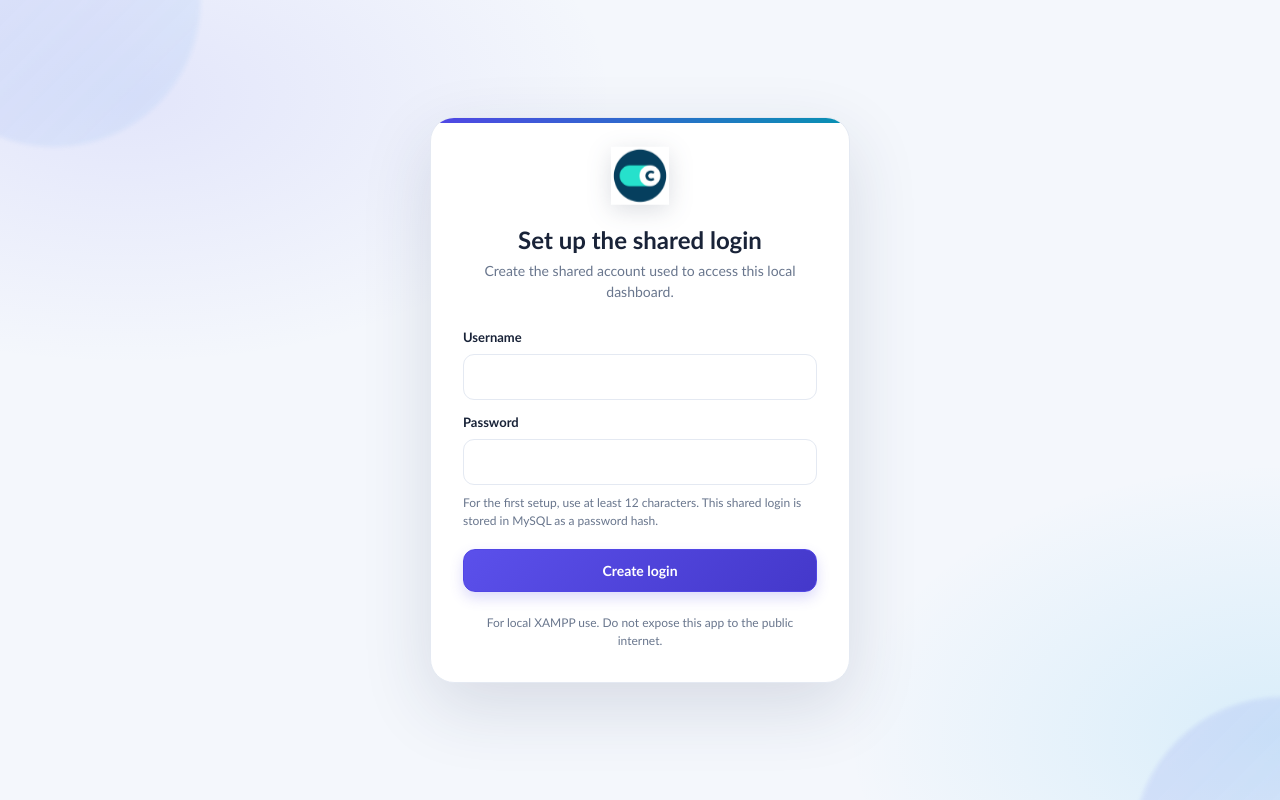
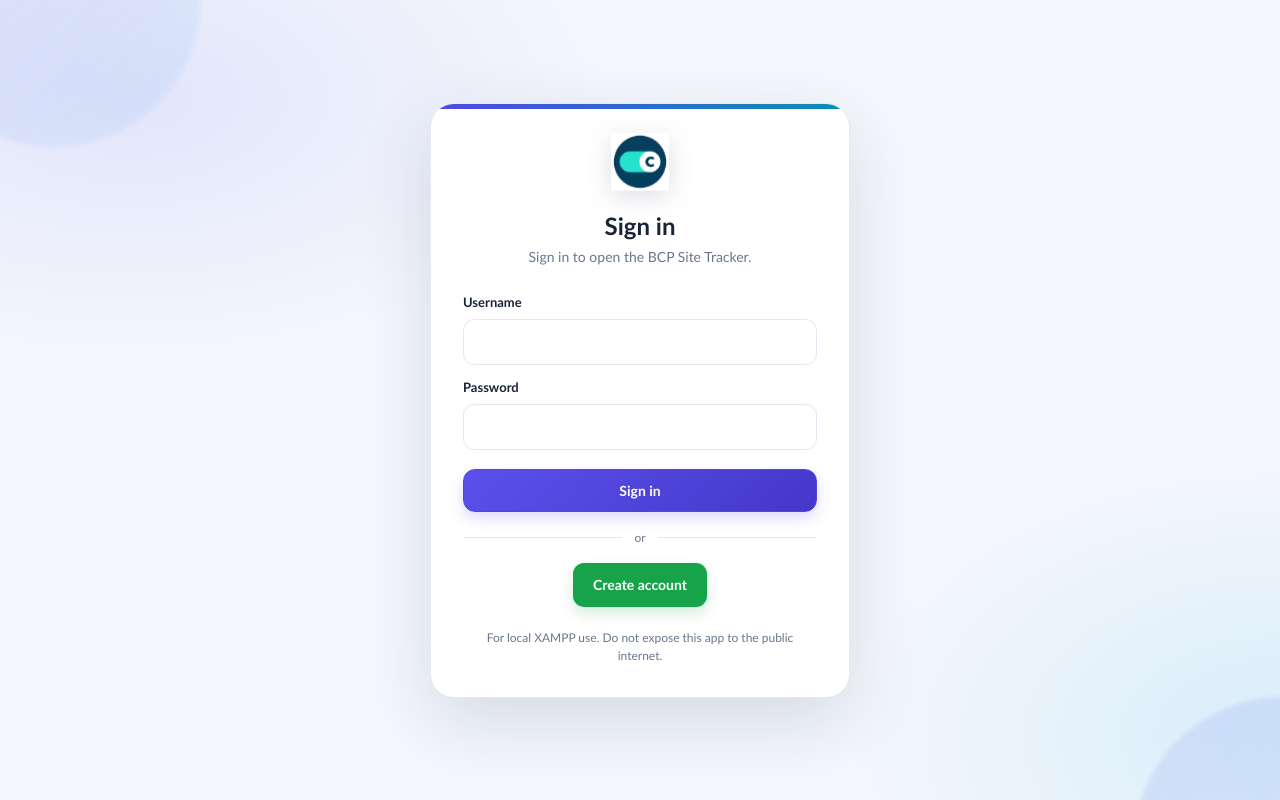
Before and after one commit to Dcqwe007/bcp-tracker, a PHP site: page /login.php in a window 1280 px wide. Run offline with PHP 8.4, Linux system fonts and the light colour scheme; data that the repository does not hold is empty.

Commit message:
3rd commit

```diff
--- a/bcp-tracker/no-node/api/auth.php
+++ b/bcp-tracker/no-node/api/auth.php
@@ -32,7 +32,7 @@ function clearBcpSession(): void
 $method = $_SERVER['REQUEST_METHOD'] ?? 'GET';
 if ($method !== 'GET' && $method !== 'POST') {
     header('Allow: GET, POST');
-    authRespond(405, ['ok' => false, 'error' => 'Use GET to check login status or POST to sign in.']);
+    authRespond(405, ['ok' => false, 'error' => 'Use GET to check login status or POST to register, sign in, or sign out.']);
 }
 
 $payload = [];
@@ -53,9 +53,15 @@ if ($method === 'POST') {
 
 try {
     $pdo = connectBcpDatabase();
+} catch (PDOException $error) {
+    error_log('BCP tracker authentication database error: ' . $error->getMessage());
+    authRespond(503, ['ok' => false, 'error' => 'Cannot connect to MySQL. Check XAMPP and api/config.php.']);
+}
+
+try {
     $pdo->exec(
         'CREATE TABLE IF NOT EXISTS bcp_auth (
-            id TINYINT UNSIGNED NOT NULL,
+            id INT UNSIGNED NOT NULL AUTO_INCREMENT,
             username VARCHAR(80) NOT NULL,
             password_hash VARCHAR(255) NOT NULL,
             created_at TIMESTAMP NOT NULL DEFAULT CURRENT_TIMESTAMP,
@@ -63,9 +69,16 @@ try {
             UNIQUE KEY idx_bcp_auth_username (username)
         ) ENGINE=InnoDB DEFAULT CHARSET=utf8mb4 COLLATE=utf8mb4_unicode_ci'
     );
+    $idColumn = $pdo->query("SHOW COLUMNS FROM bcp_auth LIKE 'id'")->fetch(PDO::FETCH_ASSOC);
+    if (!$idColumn) {
+        authRespond(503, ['ok' => false, 'error' => 'Could not prepare account storage. Check api/schema.sql.']);
+    }
+    if (strpos(strtolower((string) $idColumn['Extra']), 'auto_increment') === false) {
+        $pdo->exec('ALTER TABLE bcp_auth MODIFY id INT UNSIGNED NOT NULL AUTO_INCREMENT');
+    }
 } catch (PDOException $error) {
-    error_log('BCP tracker authentication database error: ' . $error->getMessage());
-    authRespond(503, ['ok' => false, 'error' => 'Cannot connect to MySQL. Check XAMPP and api/config.php.']);
+    error_log('BCP tracker account schema migration error: ' . $error->getMessage());
+    authRespond(503, ['ok' => false, 'error' => 'Could not prepare account storage. Check MySQL permissions and api/schema.sql.']);
 }
 
 if ($method === 'GET') {
@@ -85,39 +98,29 @@ if (!is_string($username) || !is_string($password)) {
 }
 $username = trim($username);
 
-if ($action === 'setup') {
-    $remoteAddress = $_SERVER['REMOTE_ADDR'] ?? '';
-    if (!in_array($remoteAddress, ['127.0.0.1', '::1', '::ffff:127.0.0.1'], true)) {
-        authRespond(403, ['ok' => false, 'error' => 'Create the first shared login from the XAMPP computer using localhost.']);
-    }
+if ($action === 'register' || $action === 'setup') {
     if (!preg_match('/^[A-Za-z0-9._@-]{3,80}$/D', $username)) {
         authRespond(400, ['ok' => false, 'error' => 'Use 3–80 letters, numbers, or . _ @ - for the username.']);
     }
     if (strlen($password) < 12 || strlen($password) > 1024) {
         authRespond(400, ['ok' => false, 'error' => 'Choose a password with at least 12 characters.']);
     }
-    if ((int) $pdo->query('SELECT COUNT(*) FROM bcp_auth')->fetchColumn() > 0) {
-        authRespond(409, ['ok' => false, 'error' => 'The shared login is already set up. Sign in instead.']);
-    }
-
     $passwordHash = password_hash($password, PASSWORD_DEFAULT);
     if ($passwordHash === false) {
         authRespond(500, ['ok' => false, 'error' => 'Could not securely prepare the password.']);
     }
 
     try {
-        $statement = $pdo->prepare('INSERT INTO bcp_auth (id, username, password_hash) VALUES (1, ?, ?)');
+        $statement = $pdo->prepare('INSERT INTO bcp_auth (username, password_hash) VALUES (?, ?)');
         $statement->execute([$username, $passwordHash]);
     } catch (PDOException $error) {
         if ((string) $error->getCode() === '23000') {
-            authRespond(409, ['ok' => false, 'error' => 'The shared login was set up already. Sign in instead.']);
+            authRespond(409, ['ok' => false, 'error' => 'That username is already in use. Choose another.']);
         }
-        error_log('BCP tracker login setup failed: ' . $error->getMessage());
-        authRespond(500, ['ok' => false, 'error' => 'Could not set up the shared login.']);
+        error_log('BCP tracker account registration failed: ' . $error->getMessage());
+        authRespond(500, ['ok' => false, 'error' => 'Could not create the account.']);
     }
 
-    session_regenerate_id(true);
-    $_SESSION['bcp_authenticated'] = true;
     authRespond(200, ['ok' => true]);
 }
 
@@ -125,7 +128,7 @@ if ($action === 'login') {
     if ($username === '' || strlen($username) > 80 || $password === '' || strlen($password) > 1024) {
         authRespond(401, ['ok' => false, 'error' => 'Username or password is incorrect.']);
     }
-    $statement = $pdo->prepare('SELECT username, password_hash FROM bcp_auth WHERE id = 1 AND username = ?');
+    $statement = $pdo->prepare('SELECT username, password_hash FROM bcp_auth WHERE username = ?');
     $statement->execute([$username]);
     $account = $statement->fetch();
     if (!$account || !password_verify($password, $account['password_hash'])) {
--- a/bcp-tracker/no-node/api/schema.sql
+++ b/bcp-tracker/no-node/api/schema.sql
@@ -30,7 +30,7 @@ CREATE TABLE IF NOT EXISTS sites (
 ) ENGINE=InnoDB DEFAULT CHARSET=utf8mb4 COLLATE=utf8mb4_unicode_ci;
 
 CREATE TABLE IF NOT EXISTS bcp_auth (
-  id TINYINT UNSIGNED NOT NULL,
+  id INT UNSIGNED NOT NULL AUTO_INCREMENT,
   username VARCHAR(80) NOT NULL,
   password_hash VARCHAR(255) NOT NULL,
   created_at TIMESTAMP NOT NULL DEFAULT CURRENT_TIMESTAMP,
--- a/bcp-tracker/no-node/login.php
+++ b/bcp-tracker/no-node/login.php
@@ -18,14 +18,14 @@ if (isBcpAuthenticated()) {
   <meta name="theme-color" content="#f5f7fb">
   <title>Sign in · BCP Site Tracker</title>
   <link rel="icon" type="image/png" href="assets/concentrix-logo.png?v=1">
-  <link rel="stylesheet" href="styles.css?v=13">
+  <link rel="stylesheet" href="styles.css?v=16">
 </head>
 <body class="login-page">
   <main class="login-shell">
     <section class="login-card">
       <img class="login-logo" src="assets/concentrix-logo.png" alt="Concentrix logo">
-      <h1 id="loginTitle">BCP Site Tracker</h1>
-      <p id="loginSubtitle" class="login-subtitle">Checking your XAMPP connection…</p>
+      <h1 id="loginTitle">Sign in</h1>
+      <p id="loginSubtitle" class="login-subtitle">Sign in to open the BCP Site Tracker.</p>
       <p id="loginStatus" class="login-status" role="status">Please wait.</p>
       <div id="loginError" class="login-alert" role="alert" hidden></div>
       <form id="loginForm" class="login-form" hidden>
@@ -33,9 +33,14 @@ if (isBcpAuthenticated()) {
         <input id="loginUsername" name="username" autocomplete="username" minlength="3" maxlength="80" required>
         <label for="loginPassword">Password</label>
         <input id="loginPassword" name="password" type="password" autocomplete="current-password" maxlength="1024" required>
-        <p id="passwordHelp" class="login-help" hidden>For the first setup, use at least 12 characters. This shared login is stored in MySQL as a password hash.</p>
+        <p id="passwordHelp" class="login-help" hidden>Use at least 12 characters. Your password is stored securely as a hash.</p>
         <button id="loginSubmit" class="button primary" type="submit">Sign in</button>
       </form>
+      <div id="loginDivider" class="login-divider" aria-hidden="true"><span>or</span></div>
+      <p id="loginActions" class="login-actions">
+        <a id="createAccountLink" class="create-account-button" href="login.php?create=1">Create account</a>
+        <a id="signInLink" href="login.php" hidden>Back to sign in</a>
+      </p>
       <p class="login-footer">For local XAMPP use. Do not expose this app to the public internet.</p>
     </section>
   </main>
@@ -51,7 +56,13 @@ if (isBcpAuthenticated()) {
       const password = document.getElementById('loginPassword');
       const passwordHelp = document.getElementById('passwordHelp');
       const submit = document.getElementById('loginSubmit');
-      let configured = false;
+      const loginActions = document.getElementById('loginActions');
+      const loginDivider = document.getElementById('loginDivider');
+      const createAccountLink = document.getElementById('createAccountLink');
+      const signInLink = document.getElementById('signInLink');
+      const createRequested = new URLSearchParams(window.location.search).get('create') === '1';
+      const accountCreated = new URLSearchParams(window.location.search).get('account-created') === '1';
+      let registrationMode = false;
 
       async function readResponse(response) {
         let payload;
@@ -74,16 +85,24 @@ if (isBcpAuthenticated()) {
             window.location.replace('index.php');
             return;
           }
-          configured = payload.configured;
-          title.textContent = configured ? 'Sign in' : 'Set up the shared login';
-          subtitle.textContent = configured
-            ? 'Sign in to open the BCP Site Tracker.'
-            : 'Create the shared account used to access this local dashboard.';
-          submit.textContent = configured ? 'Sign in' : 'Create login';
-          password.autocomplete = configured ? 'current-password' : 'new-password';
-          password.minLength = configured ? 1 : 12;
-          passwordHelp.hidden = configured;
-          status.hidden = true;
+          registrationMode = createRequested;
+          title.textContent = registrationMode ? 'Create your account' : 'Sign in';
+          subtitle.textContent = registrationMode
+            ? 'Create an account to access the BCP Site Tracker.'
+            : 'Sign in to open the BCP Site Tracker.';
+          submit.textContent = registrationMode ? 'Create account' : 'Sign in';
+          password.autocomplete = registrationMode ? 'new-password' : 'current-password';
+          password.minLength = registrationMode ? 12 : 1;
+          passwordHelp.hidden = !registrationMode;
+          loginDivider.hidden = registrationMode;
+          createAccountLink.hidden = registrationMode;
+          signInLink.hidden = !registrationMode;
+          if (accountCreated) {
+            status.textContent = 'Account created. Sign in with your username and password.';
+            status.hidden = false;
+          } else {
+            status.hidden = true;
+          }
           form.hidden = false;
         } catch (error) {
           status.hidden = true;
@@ -96,24 +115,24 @@ if (isBcpAuthenticated()) {
         event.preventDefault();
         errorBox.hidden = true;
         submit.disabled = true;
-        submit.textContent = configured ? 'Signing in…' : 'Setting up…';
+        submit.textContent = registrationMode ? 'Creating account…' : 'Signing in…';
         try {
           const response = await fetch('api/auth.php', {
             method: 'POST',
             headers: { 'Content-Type': 'application/json', 'Accept': 'application/json' },
             body: JSON.stringify({
-              action: configured ? 'login' : 'setup',
+              action: registrationMode ? 'register' : 'login',
               username: username.value,
               password: password.value
             })
           });
           await readResponse(response);
-          window.location.replace('index.php');
+          window.location.replace(registrationMode ? 'login.php?account-created=1' : 'index.php');
         } catch (error) {
           errorBox.textContent = error.message || 'Could not sign in.';
           errorBox.hidden = false;
           submit.disabled = false;
-          submit.textContent = configured ? 'Sign in' : 'Create login';
+          submit.textContent = registrationMode ? 'Create account' : 'Sign in';
         }
       });
 
--- a/bcp-tracker/no-node/styles.css
+++ b/bcp-tracker/no-node/styles.css
@@ -260,6 +260,7 @@ th, td, .field label, .footer, .section-heading p, .event-card p, .board-title {
 .login-status, .login-help, .login-footer { color: var(--muted); font-size: 12px; line-height: 1.5; }
 .login-alert { padding: 10px 12px; margin: 14px 0; border-radius: 9px; color: #991b1b; background: #fee2e2; text-align: left; font-size: 13px; }
 .login-form { display: grid; gap: 9px; text-align: left; }
+.login-form[hidden] { display: none; }
 .login-form label { margin-top: 5px; font-size: 13px; font-weight: 700; }
 .login-form input { width: 100%; padding: 11px 12px; border: 1px solid var(--line); border-radius: 9px; color: var(--text); background: var(--surface); font: inherit; }
 .login-form input:focus { outline: 2px solid var(--accent); outline-offset: 1px; }
@@ -385,6 +386,25 @@ body.dark {
 .login-form input { min-height: 46px; border-radius: 11px; transition: border-color .2s ease, box-shadow .2s ease; }
 .login-form input:focus { outline: none; border-color: var(--accent); box-shadow: 0 0 0 4px rgba(79, 70, 229, .12); }
 .login-form .button { border-radius: 12px; }
+.login-actions { margin: 18px 0 0; font-size: 14px; text-align: center; }
+.login-actions a { color: var(--accent); font-weight: 800; text-decoration: none; }
+.login-actions a:hover { text-decoration: underline; }
+.login-actions a:focus-visible { outline: 3px solid color-mix(in srgb, var(--accent) 45%, transparent); outline-offset: 3px; }
+.login-divider { display: flex; align-items: center; gap: 12px; margin: 18px 0; color: var(--muted); font-size: 12px; }
+.login-divider::before, .login-divider::after { height: 1px; flex: 1; background: var(--line); content: ""; }
+.login-divider[hidden], .login-actions a[hidden] { display: none; }
+.login-actions .create-account-button {
+  display: inline-flex;
+  justify-content: center;
+  align-items: center;
+  min-height: 44px;
+  padding: 0 20px;
+  border-radius: 11px;
+  color: #fff;
+  background: #16a34a;
+  box-shadow: 0 6px 14px rgba(22, 163, 74, .2);
+}
+.login-actions .create-account-button:hover { background: #15803d; text-decoration: none; transform: translateY(-1px); }
 .metrics > .metric { animation: rise-in .42s cubic-bezier(.2,.75,.25,1) backwards; }
 .metrics > .metric:nth-child(2) { animation-delay: .04s; }
 .metrics > .metric:nth-child(3) { animation-delay: .08s; }
```
Also changed, not shown: bcp-tracker/no-node/README.txt.
